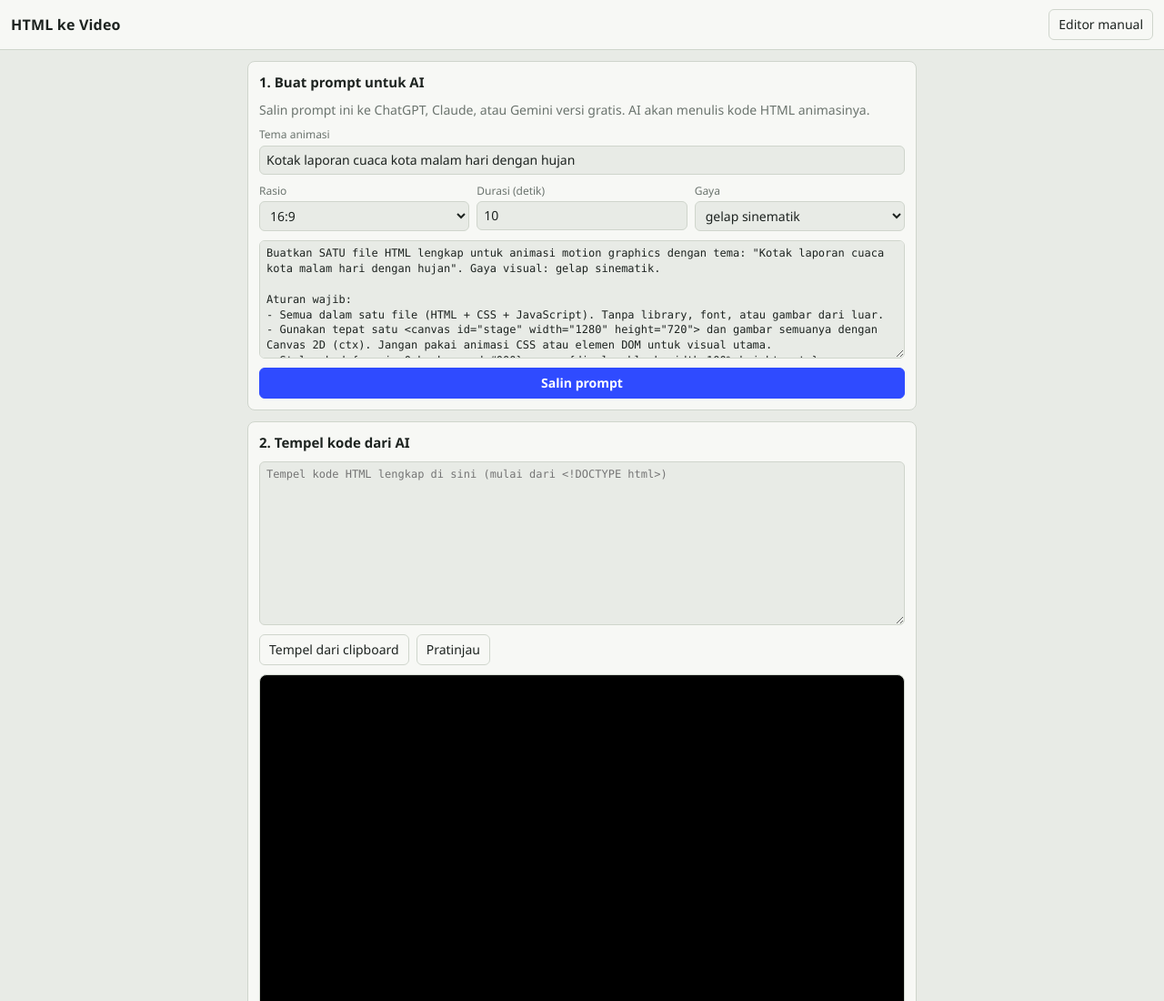
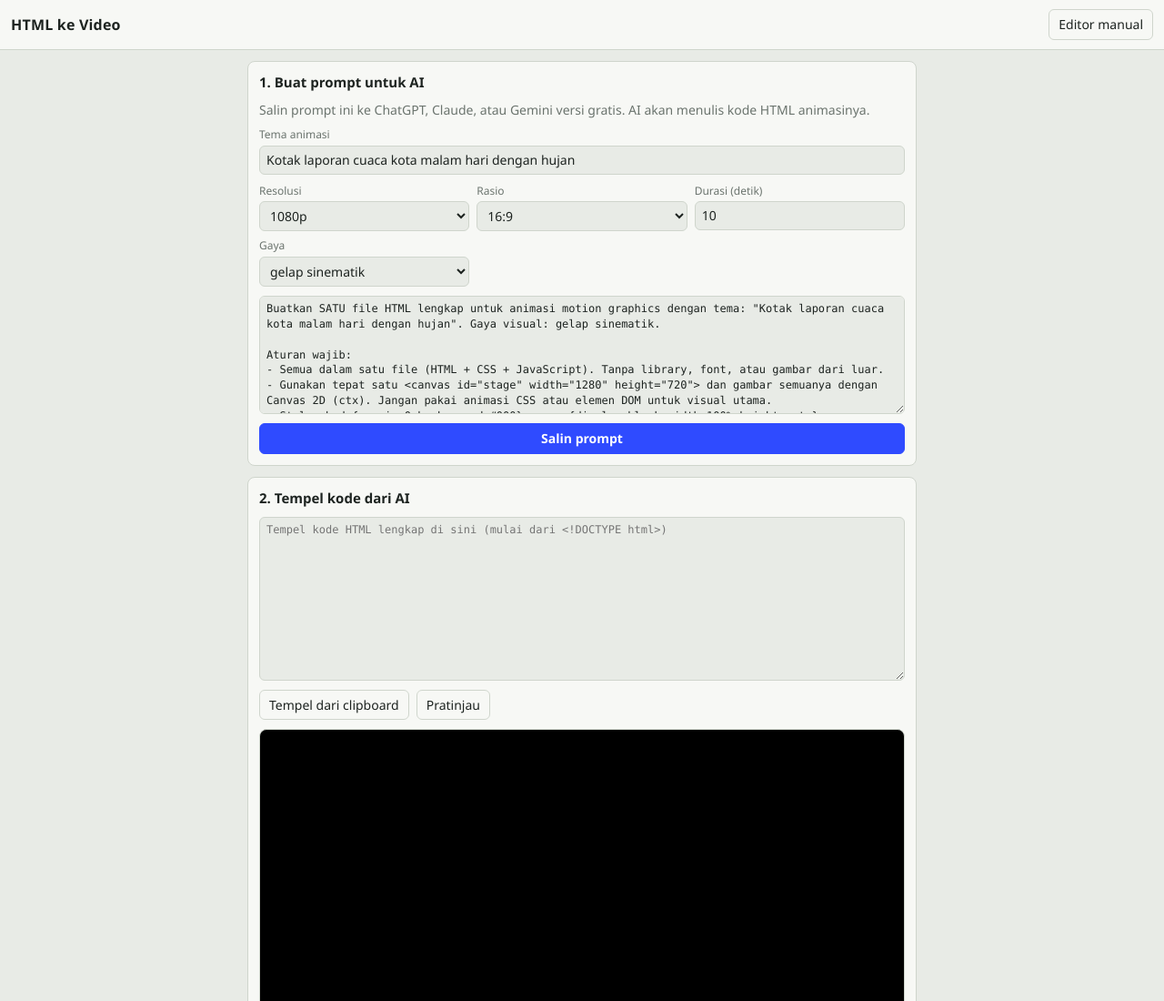
Before and after one commit to ardy0091/motionshtml, a plain HTML site: page ai.html in a window 1280 px wide. Shown: the top 1100 px of the page at 91% size. Drawn offline with Linux system fonts and the light colour scheme.

Commit message:
Update ai.html

```diff
--- a/ai.html
+++ b/ai.html
@@ -30,6 +30,7 @@ iframe{width:100%;border:1px solid var(--line);border-radius:8px;background:#000
     <p>Salin prompt ini ke ChatGPT, Claude, atau Gemini versi gratis. AI akan menulis kode HTML animasinya.</p>
     <div class="f"><label>Tema animasi</label><input id="subject" value="Kotak laporan cuaca kota malam hari dengan hujan"></div>
     <div class="row3">
+      <div class="f"><label>Resolusi</label><select id="res"><option value="720">720p</option><option value="1080" selected>1080p</option><option value="1440">2K</option><option value="2160">4K</option></select></div>
       <div class="f"><label>Rasio</label><select id="ratio"><option>16:9</option><option>9:16</option><option>1:1</option></select></div>
       <div class="f"><label>Durasi (detik)</label><input id="secs" type="number" min="2" max="60" value="10"></div>
       <div class="f"><label>Gaya</label><select id="style"><option>gelap sinematik</option><option>cerah berwarna</option><option>minimalis</option><option>neon</option></select></div>
```
